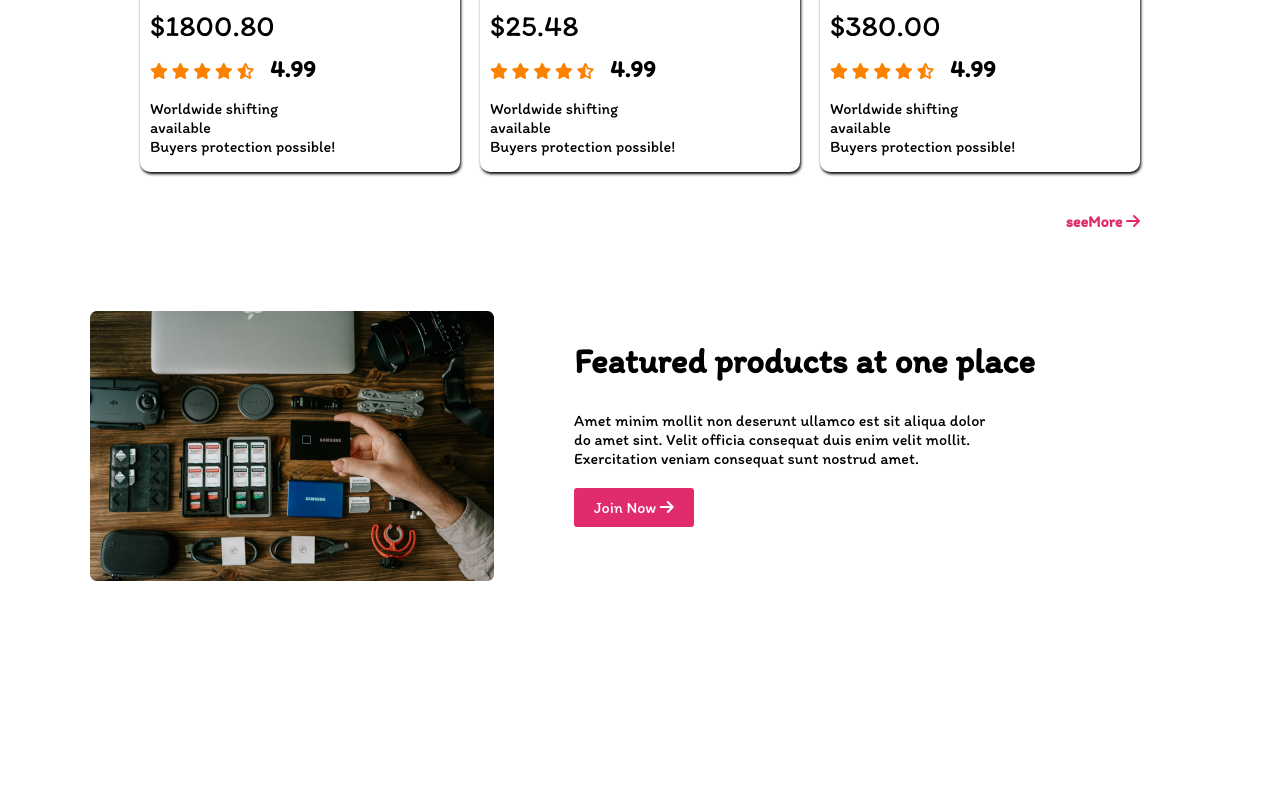
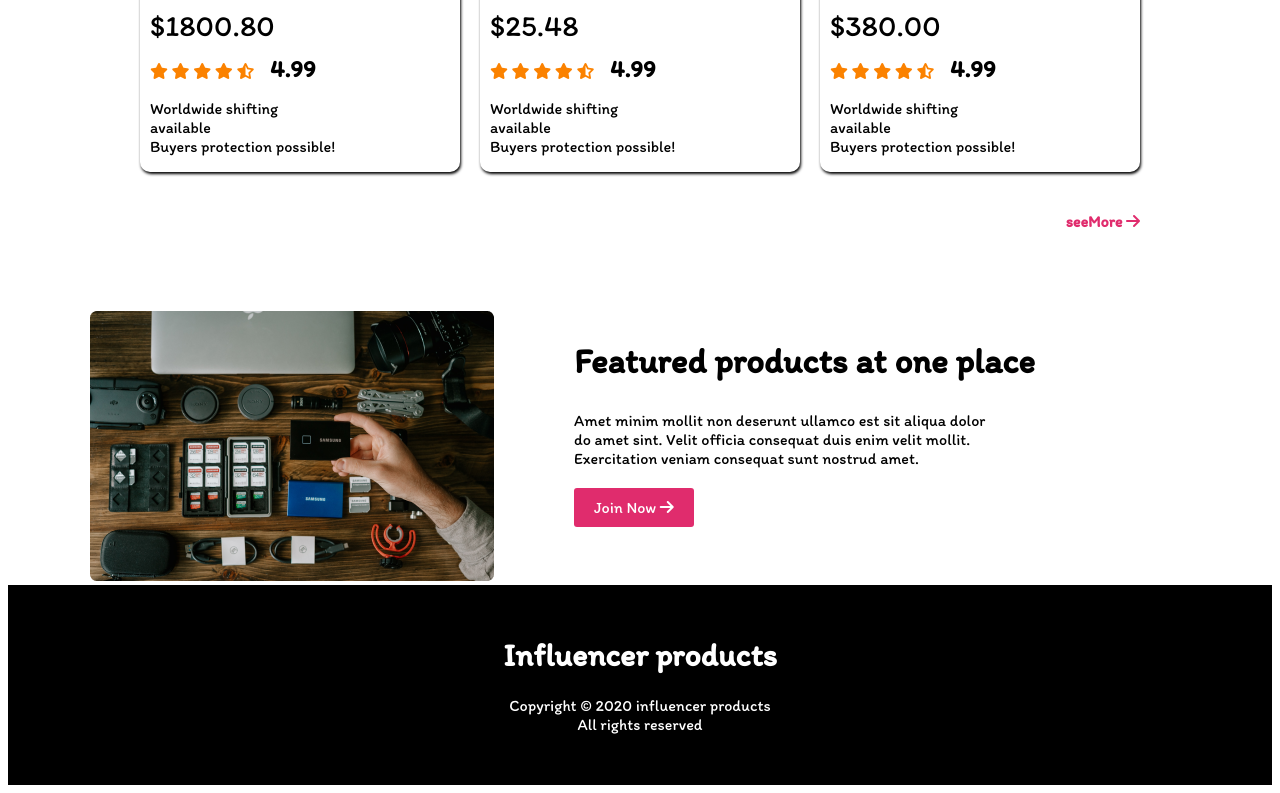
Before and after one commit to uh-shuvo/influence-gear, a plain HTML site: page index.html in a window 1280 px wide. Shown: the part 2266-3059 px from the top of the page. Before the commit the page ends 2859 px from the top, so only its background shows below. Drawn offline with Linux system fonts and the light colour scheme; a web font is replaced by a local one.

Commit message:
new section added

```diff
--- a/index.html
+++ b/index.html
@@ -261,6 +261,15 @@
             </div>
         </section>
         <!-- feature products end  -->
+
+        <!-- footer section start  -->
+        <footer>
+            <div class="footer-start">
+                <h1 class="footer-title">Influencer products</h1>
+                <p class="footer-details">Copyright © 2020 influencer products <br> All rights reserved</p>
+            </div>
+        </footer>
+        <!-- footer section end  -->
     </body>
 
 </html>
--- a/style.css
+++ b/style.css
@@ -189,3 +189,23 @@ main {
     background-color: #E02C6D;
     border-radius: 3px;
 }
+
+/* footer start
+=============== */
+footer {
+    background-color: black;
+    height: 200px;
+}
+
+.footer-start {
+    padding-top: 30px;
+    text-align: center;
+}
+
+.footer-title {
+    color: white;
+}
+
+.footer-details {
+    color: white;
+}
```
